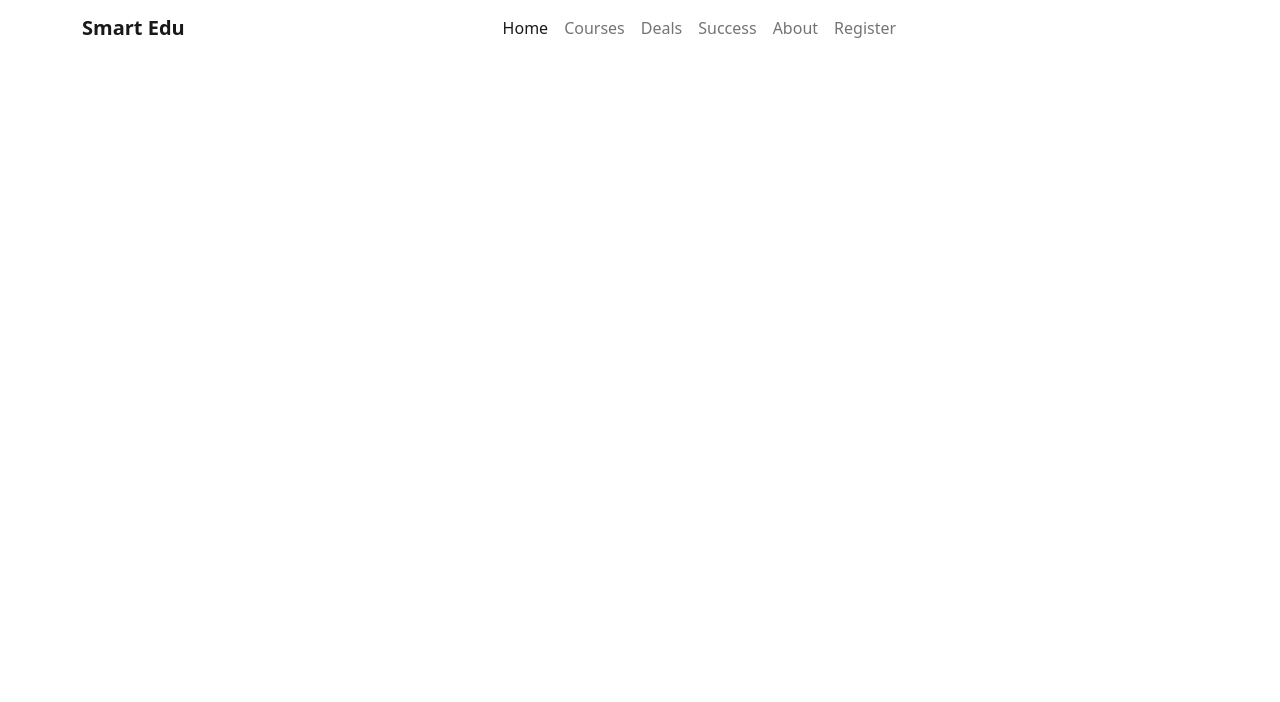
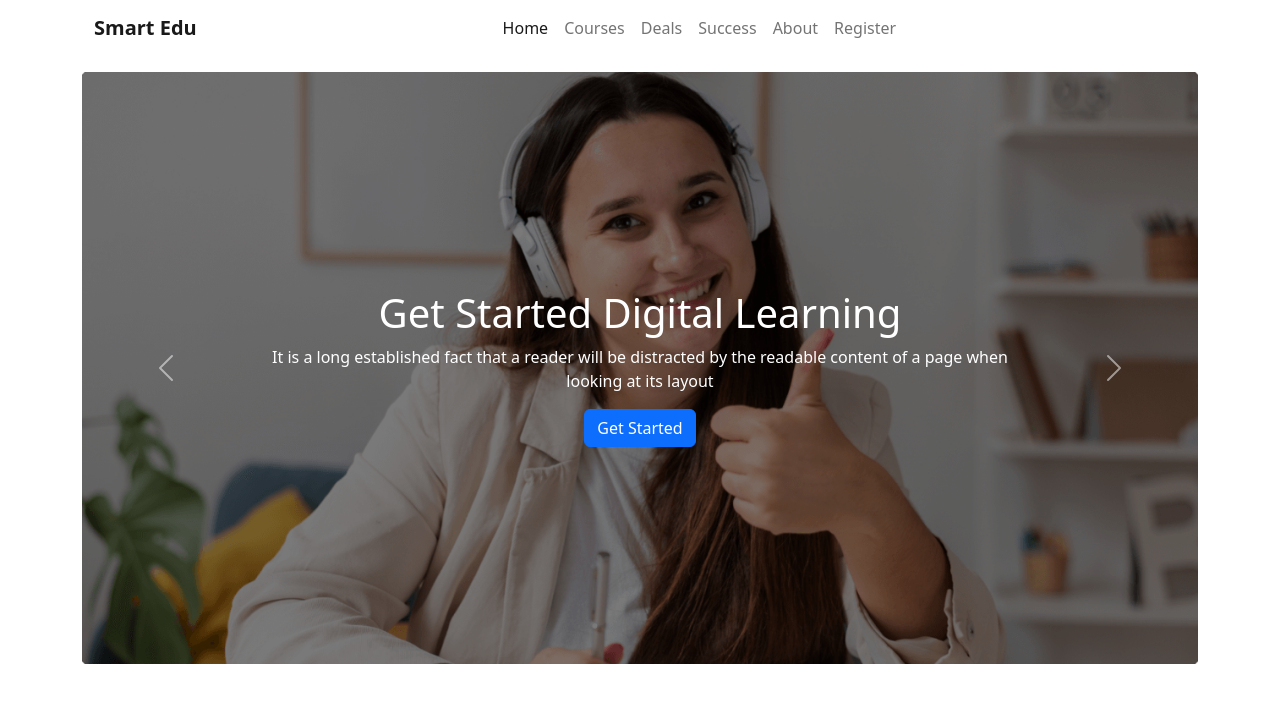
Before and after one commit to Tajreean-Ahmed/EdCare-Website, a plain HTML site: page index.html in a window 1280 px wide. Drawn offline with nearby package versions, Linux system fonts and the light colour scheme.

Commit message:
Carousel-added

```diff
--- a/index.html
+++ b/index.html
@@ -9,11 +9,13 @@
     <!-- Bootstrap Cdn -->
     <link href="https://cdn.jsdelivr.net/npm/bootstrap@5.2.0/dist/css/bootstrap.min.css" rel="stylesheet"
         integrity="sha384-gH2yIJqKdNHPEq0n4Mqa/HGKIhSkIHeL5AyhkYV8i59U5AR6csBvApHHNl/vI1Bx" crossorigin="anonymous">
+    <link rel="stylesheet" href="style.css">
 </head>
 
 <body>
     <header class="container">
-        <nav class="navbar navbar-expand-lg fixed-top ">
+        <section>
+            <nav class="navbar navbar-expand-lg ">
                 <div class="container">
                     <a class="navbar-brand fw-bold" href="#">Smart Edu</a>
                     <button class="navbar-toggler" type="button" data-bs-toggle="collapse"
@@ -45,10 +47,65 @@
                     </div>
                 </div>
             </nav>
+        </section>
         <!-- Navbar end -->
         <!-- Slider Starts -->
+        <section class="mt-3 mb-5">
+            <div id="carouselExampleIndicators" class="carousel slide" data-bs-ride="true">
+                <div class="carousel-inner">
+                    <div class="carousel-item active">
+                        <img src="images/cover/cover-1.png" class="d-block w-100 img-fluid img-brightness" alt="...">
+                        <div class="carousel-caption caption-center">
+
+                            <h1>Get Started Digital
+                                Learning</h1>
+                            <p>It is a long established fact that a reader will be distracted by the readable
+                                content of a page when looking at its layout</p>
+                            <button class="btn btn-primary">Get Started</button>
+                        </div>
+
+                    </div>
+                    <div class="carousel-item">
+                        <img src="images/cover/cover-3.jpg" class="d-block w-100 img-fluid img-brightness" alt="...">
+                        <div class="carousel-caption caption-center">
+
+                            <h1>Get Started Digital
+                                Learning</h1>
+                            <p>It is a long established fact that a reader will be distracted by the readable
+                                content of a page when looking at its layout</p>
+                            <button class="btn btn-primary">Get Started</button>
+                        </div>
+                    </div>
+                    <div class="carousel-item">
+                        <img src="images/cover/cover-1.png" class="d-block w-100 img-fluid img-brightness" alt="...">
+                        <div class="carousel-caption caption-center">
+
+                            <h1>Get Started Digital
+                                Learning</h1>
+                            <p>It is a long established fact that a reader will be distracted by the readable
+                                content of a page when looking at its layout</p>
+                            <button class="btn btn-primary">Get Started</button>
+                        </div>
+                    </div>
+                </div>
+                <button class="carousel-control-prev" type="button" data-bs-target="#carouselExampleIndicators"
+                    data-bs-slide="prev">
+                    <span class="carousel-control-prev-icon" aria-hidden="true"></span>
+                    <span class="visually-hidden">Previous</span>
+                </button>
+                <button class="carousel-control-next" type="button" data-bs-target="#carouselExampleIndicators"
+                    data-bs-slide="next">
+                    <span class="carousel-control-next-icon" aria-hidden="true"></span>
+                    <span class="visually-hidden">Next</span>
+                </button>
+            </div>
+        </section>
+        <!-- slider end -->
     </header>
+    <main>
+        <!-- Course Part -->
 
+    </main>
     <script src="https://cdn.jsdelivr.net/npm/bootstrap@5.2.0/dist/js/bootstrap.bundle.min.js"
         integrity="sha384-A3rJD856KowSb7dwlZdYEkO39Gagi7vIsF0jrRAoQmDKKtQBHUuLZ9AsSv4jD4Xa"
         crossorigin="anonymous"></script>
--- /dev/null
+++ b/style.css
@@ -0,0 +1,9 @@
+.caption-center {
+    transform: translateY(-50%);
+    bottom: initial;
+    top: 50%;
+}
+
+.img-brightness {
+    filter: brightness(50%);
+}
```
Lines whose indentation alone changed are shown as unchanged.
